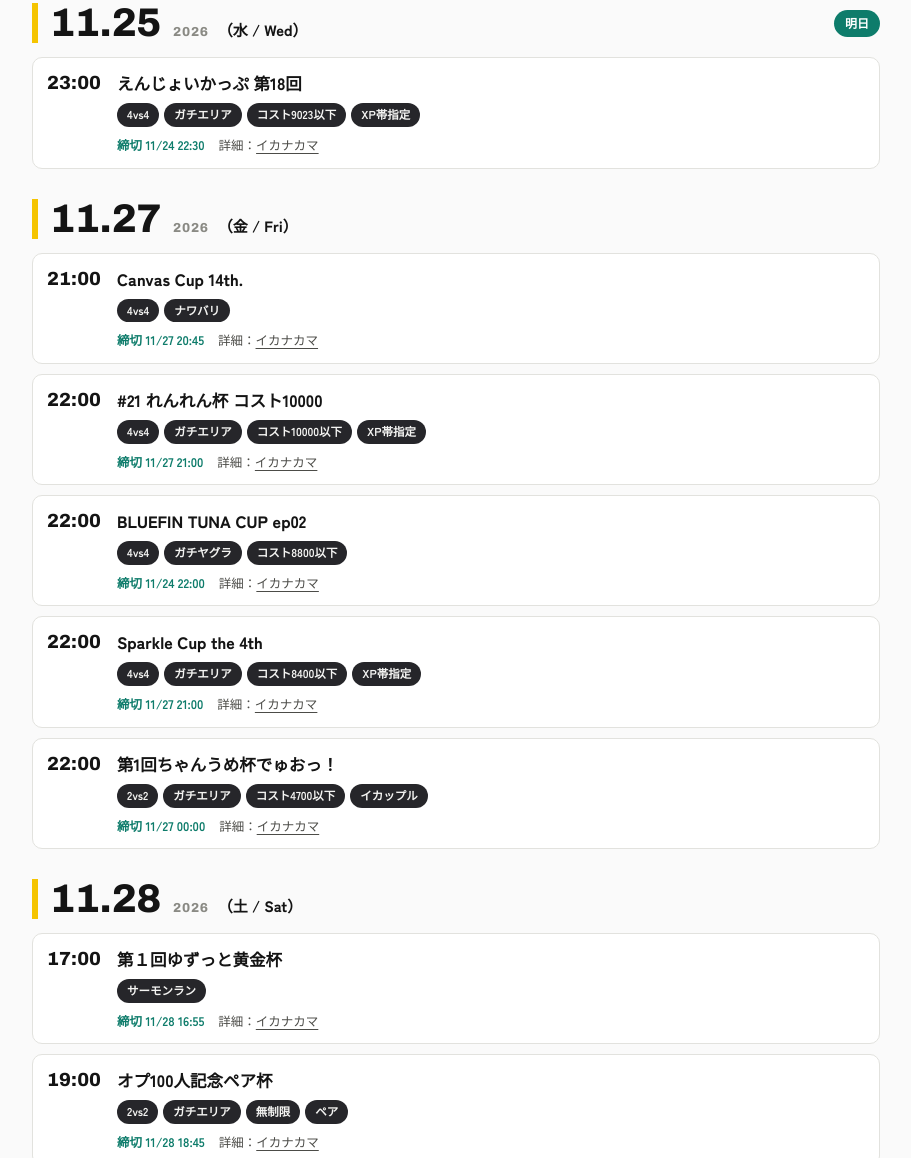
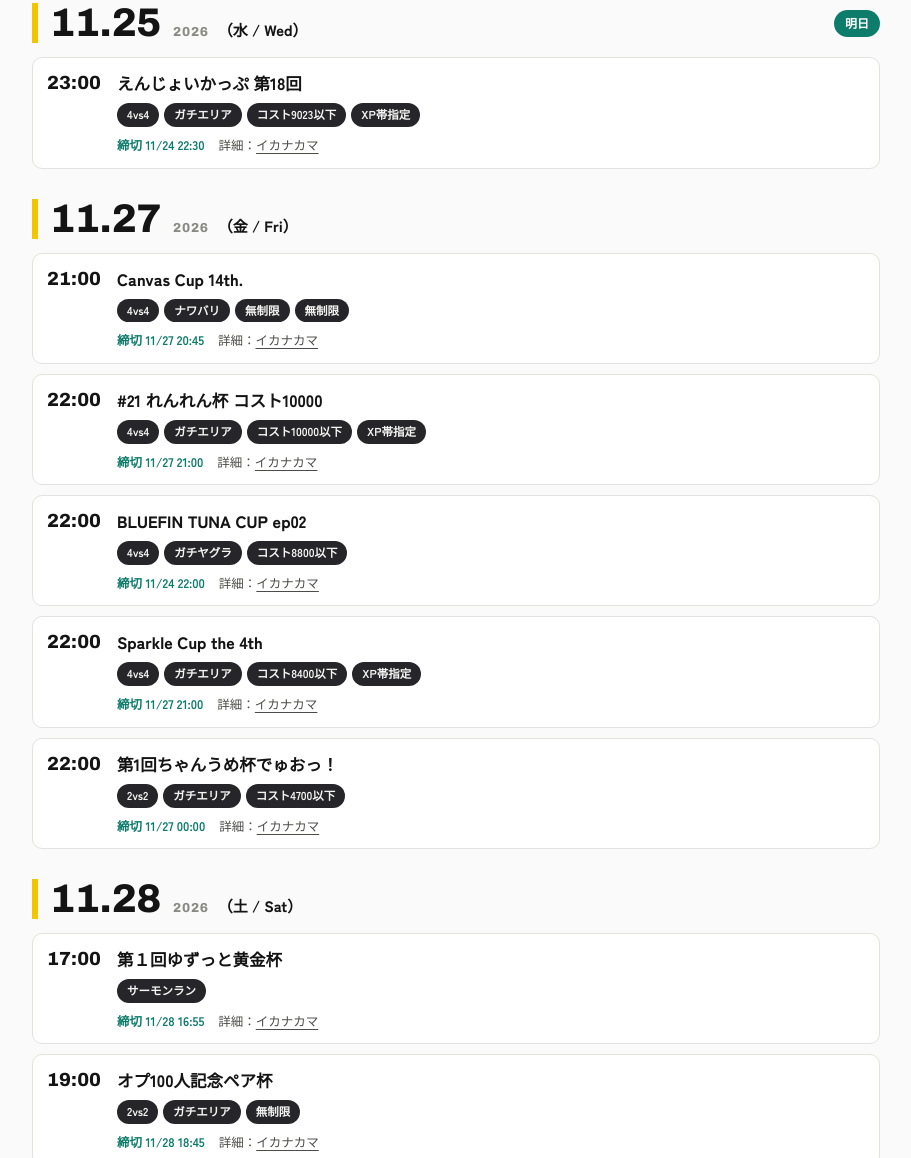
Before and after one commit to bankara-taikai/bankara-taikai.github.io, a plain HTML site: page index.html in a window 1280 px wide. Shown: the part 813-1971 px from the top of the page, without its empty margins (184-1095 px from the left). Drawn offline with Linux system fonts and the light colour scheme.

Commit message:
Revise tagging rules: unlimited, 2vs2, weapon restrictions

```diff
--- a/index.html
+++ b/index.html
@@ -315,30 +315,30 @@
     <script>
       var EVENTS = [
         {date:"2026-11-23",time:"20:00",name:"ナワバリフェス2026秋 敗者復活戦",format:"4vs4",rule:"ナワバリ",cost:"無制限",offline:false,deadline:"2026-11-23 19:45",url:"https://ikanakama.ink/events/22446",src:"イカナカマ",tags:["ナワバリ"]},
-        {date:"2026-11-23",time:"21:00",name:"第四回ひめまる杯",format:"2vs2",rule:"ガチエリア",cost:"",offline:false,deadline:"2026-11-23 20:45",url:"https://ikanakama.ink/events/22923",src:"イカナカマ",tags:["XP帯指定"]},
+        {date:"2026-11-23",time:"21:00",name:"第四回ひめまる杯",format:"2vs2",rule:"ガチエリア",cost:"",offline:false,deadline:"2026-11-23 20:45",url:"https://ikanakama.ink/events/22923",src:"イカナカマ",tags:["XP帯指定","ブキ制限"]},
         {date:"2026-11-23",time:"22:00",name:"TWI cup 10300",format:"4vs4",rule:"ガチエリア",cost:"コスト10300以下",offline:false,deadline:"2026-11-22 21:00",url:"https://ikanakama.ink/events/22768",src:"イカナカマ",tags:["コスト制","XP帯指定"]},
-        {date:"2026-11-24",time:"21:00",name:"mini＊2wins杯35",format:"2vs2",rule:"ガチエリア",cost:"無制限",offline:false,deadline:"2026-11-24 20:45",url:"https://ikanakama.ink/events/22884",src:"イカナカマ",tags:["イカップル","ブキ統一"]},
+        {date:"2026-11-24",time:"21:00",name:"mini＊2wins杯35",format:"2vs2",rule:"ガチエリア",cost:"無制限",offline:false,deadline:"2026-11-24 20:45",url:"https://ikanakama.ink/events/22884",src:"イカナカマ",tags:["ブキ統一"]},
         {date:"2026-11-24",time:"22:00",name:"ごにょ杯 コスト制エリア10800",format:"4vs4",rule:"ガチエリア",cost:"コスト10800以下",offline:false,deadline:"2026-11-24 21:45",url:"https://ikanakama.ink/events/22872",src:"イカナカマ",tags:["コスト制"]},
         {date:"2026-11-25",time:"23:00",name:"えんじょいかっぷ 第18回",format:"4vs4",rule:"ガチエリア",cost:"コスト9023以下",offline:false,deadline:"2026-11-24 22:30",url:"https://ikanakama.ink/events/22744",src:"イカナカマ",tags:["コスト制","XP帯指定"]},
-        {date:"2026-11-27",time:"21:00",name:"Canvas Cup 14th.",format:"4vs4",rule:"ナワバリ",cost:"",offline:false,deadline:"2026-11-27 20:45",url:"https://ikanakama.ink/events/22759",src:"イカナカマ",tags:["ナワバリ"]},
+        {date:"2026-11-27",time:"21:00",name:"Canvas Cup 14th.",format:"4vs4",rule:"ナワバリ",cost:"無制限",offline:false,deadline:"2026-11-27 20:45",url:"https://ikanakama.ink/events/22759",src:"イカナカマ",tags:["ナワバリ","無制限"]},
         {date:"2026-11-27",time:"22:00",name:"#21 れんれん杯 コスト10000",format:"4vs4",rule:"ガチエリア",cost:"コスト10000以下",offline:false,deadline:"2026-11-27 21:00",url:"https://ikanakama.ink/events/22680",src:"イカナカマ",tags:["コスト制","XP帯指定"]},
         {date:"2026-11-27",time:"22:00",name:"BLUEFIN TUNA CUP ep02",format:"4vs4",rule:"ガチヤグラ",cost:"コスト8800以下",offline:false,deadline:"2026-11-24 22:00",url:"https://ikanakama.ink/events/22644",src:"イカナカマ",tags:["コスト制"]},
         {date:"2026-11-27",time:"22:00",name:"Sparkle Cup the 4th",format:"4vs4",rule:"ガチエリア",cost:"コスト8400以下",offline:false,deadline:"2026-11-27 21:00",url:"https://ikanakama.ink/events/22816",src:"イカナカマ",tags:["コスト制","XP帯指定"]},
-        {date:"2026-11-27",time:"22:00",name:"第1回ちゃんうめ杯でゅおっ！",format:"2vs2",rule:"ガチエリア",cost:"コスト4700以下",offline:false,deadline:"2026-11-27 00:00",url:"https://ikanakama.ink/events/22724",src:"イカナカマ",tags:["イカップル","コスト制"]},
+        {date:"2026-11-27",time:"22:00",name:"第1回ちゃんうめ杯でゅおっ！",format:"2vs2",rule:"ガチエリア",cost:"コスト4700以下",offline:false,deadline:"2026-11-27 00:00",url:"https://ikanakama.ink/events/22724",src:"イカナカマ",tags:["コスト制"]},
         {date:"2026-11-28",time:"17:00",name:"第１回ゆずっと黄金杯",format:"",rule:"サーモンラン",cost:"",offline:false,deadline:"2026-11-28 16:55",url:"https://ikanakama.ink/events/22922",src:"イカナカマ",tags:["サーモンラン"]},
-        {date:"2026-11-28",time:"19:00",name:"オプ100人記念ペア杯",format:"2vs2",rule:"ガチエリア",cost:"無制限",offline:false,deadline:"2026-11-28 18:45",url:"https://ikanakama.ink/events/22919",src:"イカナカマ",tags:["ペア"]},
+        {date:"2026-11-28",time:"19:00",name:"オプ100人記念ペア杯",format:"2vs2",rule:"ガチエリア",cost:"無制限",offline:false,deadline:"2026-11-28 18:45",url:"https://ikanakama.ink/events/22919",src:"イカナカマ",tags:[]},
         {date:"2026-11-28",time:"20:00",name:"ナワバリフェス2026秋 王者決定戦",format:"4vs4",rule:"ナワバリ",cost:"",offline:false,deadline:"",url:"https://ikanakama.ink/events/22447",src:"イカナカマ",tags:["ナワバリ"]},
         {date:"2026-11-28",time:"20:30",name:"GranDreamCUP",format:"4vs4",rule:"ガチエリア",cost:"コスト10400以下",offline:false,deadline:"2026-11-15 00:00",url:"https://ikanakama.ink/events/22818",src:"イカナカマ",tags:["コスト制","XP帯指定","配信者限定"]},
-        {date:"2026-11-28",time:"21:00",name:"とらきん杯",format:"4vs4",rule:"ガチエリア",cost:"",offline:false,deadline:"2026-11-28 12:00",url:"https://ikanakama.ink/events/22885",src:"イカナカマ",tags:["ブキ統一"]},
+        {date:"2026-11-28",time:"21:00",name:"とらきん杯",format:"4vs4",rule:"ガチエリア",cost:"無制限",offline:false,deadline:"2026-11-28 12:00",url:"https://ikanakama.ink/events/22885",src:"イカナカマ",tags:["ブキ統一","無制限"]},
         {date:"2026-11-28",time:"22:00",name:"さざなみ杯",format:"",rule:"ガチアサリ",cost:"コスト8200未満／9500未満／10500未満（部門別）",offline:false,deadline:"2026-11-27 21:00",url:"https://ikanakama.ink/events/22619",src:"イカナカマ",tags:["女性限定","コスト制"]},
         {date:"2026-11-28",time:"22:00",name:"星屑ロンリネス杯 #3",format:"4vs4",rule:"ガチエリア",cost:"",offline:false,deadline:"2026-11-28 21:50",url:"https://ikanakama.ink/events/22754",src:"イカナカマ",tags:["パワー帯指定"]},
-        {date:"2026-11-28",time:"22:00",name:"第8回+α杯",format:"",rule:"ガチエリア",cost:"無制限",offline:false,deadline:"2026-11-28 19:00",url:"https://ikanakama.ink/events/22639",src:"イカナカマ",tags:["XP帯指定"]},
+        {date:"2026-11-28",time:"22:00",name:"第8回+α杯",format:"",rule:"ガチエリア",cost:"",offline:false,deadline:"2026-11-28 19:00",url:"https://ikanakama.ink/events/22639",src:"イカナカマ",tags:["XP帯指定"]},
         {date:"2026-11-29",time:"10:30",name:"しらおかGO! #4",format:"4vs4",rule:"ナワバリ",cost:"",offline:true,deadline:"",url:"https://www.instagram.com/p/Df9lPKVvGRu/",src:"Instagram",tags:["オフライン","ナワバリ"]},
         {date:"2026-11-29",time:"21:00",name:"IGL杯 5人制大会",format:"5人制",rule:"ガチエリア",cost:"コスト11400以下",offline:false,deadline:"2026-11-29 20:30",url:"https://ikanakama.ink/events/22664",src:"イカナカマ",tags:["コスト制","XP帯指定"]},
-        {date:"2026-11-29",time:"21:00",name:"あいざっくイカップル",format:"2vs2",rule:"ガチエリア",cost:"無制限",offline:false,deadline:"2026-11-29 20:45",url:"https://ikanakama.ink/events/22484",src:"イカナカマ",tags:["イカップル"]},
+        {date:"2026-11-29",time:"21:00",name:"あいざっくイカップル",format:"2vs2",rule:"ガチエリア",cost:"無制限",offline:false,deadline:"2026-11-29 20:45",url:"https://ikanakama.ink/events/22484",src:"イカナカマ",tags:[]},
         {date:"2026-11-29",time:"21:00",name:"あそびばVSリスナー",format:"",rule:"ナワバリ",cost:"",offline:false,deadline:"",url:"https://www.instagram.com/p/DgD1edjSawK/",src:"Instagram",tags:["ナワバリ"]},
-        {date:"2026-11-29",time:"21:00",name:"第16回 みもペア鮭杯",format:"2vs2",rule:"サーモンラン",cost:"",offline:false,deadline:"2026-11-29 20:45",url:"https://ikanakama.ink/events/22786",src:"イカナカマ",tags:["ペア","サーモンラン"]},
-        {date:"2026-11-29",time:"21:00",name:"第三回あるっぷる杯",format:"2vs2",rule:"ガチエリア",cost:"",offline:false,deadline:"2026-11-28 23:59",url:"https://ikanakama.ink/events/22793",src:"イカナカマ",tags:["ペア"]},
+        {date:"2026-11-29",time:"21:00",name:"第16回 みもペア鮭杯",format:"2vs2",rule:"サーモンラン",cost:"",offline:false,deadline:"2026-11-29 20:45",url:"https://ikanakama.ink/events/22786",src:"イカナカマ",tags:["サーモンラン"]},
+        {date:"2026-11-29",time:"21:00",name:"第三回あるっぷる杯",format:"2vs2",rule:"ガチエリア",cost:"無制限",offline:false,deadline:"2026-11-28 23:59",url:"https://ikanakama.ink/events/22793",src:"イカナカマ",tags:["2vs2","無制限"]},
         {date:"2026-11-30",time:"22:00",name:"ごにょ杯 ナワバリ #20",format:"",rule:"ナワバリ",cost:"",offline:false,deadline:"2026-11-30 21:45",url:"https://ikanakama.ink/events/22886",src:"イカナカマ",tags:["ナワバリ"]},
         {date:"2026-12-04",time:"21:00",name:"あにゃむす杯",format:"4vs4",rule:"ナワバリ",cost:"",offline:false,deadline:"2026-12-04 21:00",url:"https://ikanakama.ink/events/22736",src:"イカナカマ",tags:["ナワバリ"]},
         {date:"2026-12-05",time:"12:00",name:"AREA CUP Live!",format:"4vs4",rule:"ガチエリア",cost:"無制限",offline:true,deadline:"2026-10-31 23:59",url:"https://ikanakama.ink/events/20906",src:"イカナカマ",tags:["オフライン"]},
@@ -374,7 +374,7 @@
         {date:"2026-12-19",time:"21:00",name:"EMBLEMS-HOPES- #4",format:"4vs4",rule:"ナワバリ／ガチエリア／ガチヤグラ／ガチホコ／ガチアサリ",cost:"コスト10500以下",offline:false,deadline:"2026-12-19 20:30",url:"https://ikanakama.ink/events/22868",src:"イカナカマ",tags:["コスト制"]},
         {date:"2026-12-19",time:"21:00",name:"Queens cup",format:"4vs4",rule:"ガチエリア",cost:"",offline:false,deadline:"2026-12-18 23:59",url:"https://ikanakama.ink/events/22832",src:"イカナカマ",tags:["女性限定"]},
         {date:"2026-12-19",time:"21:00",name:"「冥」「冥」ナモCUP",format:"4vs4",rule:"ガチエリア",cost:"",offline:false,deadline:"2026-12-18 23:45",url:"https://ikanakama.ink/events/22797",src:"イカナカマ",tags:["ブキ統一"]},
-        {date:"2026-12-19",time:"21:00",name:"第4回 まなみ杯",format:"4vs4",rule:"",cost:"コスト10900以下",offline:false,deadline:"2026-12-19 20:30",url:"https://ikanakama.ink/events/22314",src:"イカナカマ",tags:["コスト制","XP帯指定"]},
+        {date:"2026-12-19",time:"21:00",name:"第4回 まなみ杯",format:"4vs4",rule:"",cost:"コスト10900以下",offline:false,deadline:"2026-12-19 20:30",url:"https://ikanakama.ink/events/22314",src:"イカナカマ",tags:["コスト制","XP帯指定","ブキ制限"]},
         {date:"2026-12-19",time:"22:00",name:"ちゃんうめ杯vol.3",format:"",rule:"ガチエリア",cost:"コスト9100以下",offline:false,deadline:"2026-12-18 00:00",url:"https://ikanakama.ink/events/22881",src:"イカナカマ",tags:["コスト制"]},
         {date:"2026-12-19",time:"22:00",name:"コスト7800！さあみんなでバトル祭りだー！！",format:"3vs3",rule:"ガチヤグラ",cost:"コスト7800以下",offline:false,deadline:"2026-12-18 23:00",url:"https://ikanakama.ink/events/22862",src:"イカナカマ",tags:["コスト制"]},
         {date:"2026-12-19",time:"22:00",name:"第2回ニワトリ杯 7500",format:"4vs4",rule:"ガチエリア",cost:"コスト7500以下",offline:false,deadline:"2026-12-18 22:00",url:"https://ikanakama.ink/events/22748",src:"イカナカマ",tags:["コスト制"]},
@@ -385,7 +385,7 @@
         {date:"2026-12-21",time:"22:00",name:"第7回りるりる杯",format:"4vs4",rule:"ガチエリア",cost:"無制限",offline:false,deadline:"2026-12-21 21:45",url:"https://ikanakama.ink/events/22475",src:"イカナカマ",tags:[]},
         {date:"2026-12-23",time:"21:00",name:"ちあっぷる杯ｰコスト10800",format:"4vs4",rule:"ガチエリア",cost:"コスト10800以下",offline:false,deadline:"2026-12-23 20:15",url:"https://ikanakama.ink/events/22873",src:"イカナカマ",tags:["コスト制"]},
         {date:"2026-12-24",time:"21:00",name:"クリスマス記念タイマン杯",format:"1vs1",rule:"ガチヤグラ",cost:"",offline:false,deadline:"2026-12-24 20:55",url:"https://ikanakama.ink/events/22693",src:"イカナカマ",tags:["タイマン"]},
-        {date:"2026-12-24",time:"21:00",name:"第10回2wins杯（仮）",format:"2vs2",rule:"",cost:"",offline:false,deadline:"2026-12-24 20:00",url:"https://ikanakama.ink/events/22783",src:"イカナカマ",tags:["男女限定","ブキ統一","イカップル"]},
+        {date:"2026-12-24",time:"21:00",name:"第10回2wins杯（仮）",format:"2vs2",rule:"",cost:"",offline:false,deadline:"2026-12-24 20:00",url:"https://ikanakama.ink/events/22783",src:"イカナカマ",tags:["男女限定","ブキ統一"]},
         {date:"2026-12-25",time:"21:00",name:"第2回りちっぷる杯",format:"2vs2",rule:"ガチヤグラ",cost:"無制限",offline:false,deadline:"2026-12-25 20:15",url:"https://ikanakama.ink/events/22814",src:"イカナカマ",tags:[]},
         {date:"2026-12-26",time:"13:00",name:"Salmon Party！mini #2",format:"",rule:"サーモンラン",cost:"",offline:true,deadline:"2026-12-25 12:00",url:"https://ikanakama.ink/events/22480",src:"イカナカマ",tags:["サーモンラン","オフライン"]},
         {date:"2026-12-26",time:"21:00",name:"EMBLEMS-HOPES- #5",format:"4vs4",rule:"ナワバリ／ガチエリア／ガチヤグラ／ガチホコ／ガチアサリ",cost:"コスト10500以下",offline:false,deadline:"2026-12-26 20:30",url:"https://ikanakama.ink/events/22869",src:"イカナカマ",tags:["コスト制"]},
@@ -631,26 +631,81 @@
         });
       }
 
+      function safeUrl(u) {
+        try {
+          var p = new URL(u);
+          return (p.protocol === "https:" || p.protocol === "http:") ? u : "#";
+        } catch (e) { return "#"; }
+      }
+
       function eventEl(ev, now) {
         var li = document.createElement("li");
         li.className = "event" + (evDateTime(ev) < now ? " past" : "");
+
+        var timeDiv = document.createElement("div");
+        timeDiv.className = "time num";
+        if (ev.time) {
+          timeDiv.textContent = ev.time;
+        } else {
+          var tbd = document.createElement("span");
+          tbd.className = "tbd";
+          tbd.textContent = "時刻未定";
+          timeDiv.appendChild(tbd);
+        }
+        li.appendChild(timeDiv);
+
+        var body = document.createElement("div");
+        var h3 = document.createElement("h3");
+        var a = document.createElement("a");
+        a.href = safeUrl(ev.url);
+        a.target = "_blank";
+        a.rel = "noopener";
+        a.textContent = ev.name;
+        h3.appendChild(a);
+        body.appendChild(h3);
+
+        var tagList = displayTags(ev);
+        if (tagList.length || ev.offline) {
+          var tagsDiv = document.createElement("div");
+          tagsDiv.className = "tags";
+          tagList.forEach(function (t) {
+            var s = document.createElement("span");
+            s.className = "tag";
+            s.textContent = t;
+            tagsDiv.appendChild(s);
+          });
+          if (ev.offline) {
+            var os = document.createElement("span");
+            os.className = "tag offline";
+            os.textContent = "オフライン";
+            tagsDiv.appendChild(os);
+          }
+          body.appendChild(tagsDiv);
+        }
+
+        var meta = document.createElement("div");
+        meta.className = "meta";
         var dl = evDeadline(ev);
-        var dlHtml = "";
         if (dl) {
           var closed = dl < now;
-          dlHtml = '<span class="dl ' + (closed ? "closed" : "open") + '">締切 ' + fmtDL(ev) + (closed ? "（終了）" : "") + "</span>";
+          var dlSpan = document.createElement("span");
+          dlSpan.className = "dl " + (closed ? "closed" : "open");
+          dlSpan.textContent = "締切 " + fmtDL(ev) + (closed ? "（終了）" : "");
+          meta.appendChild(dlSpan);
         }
-        var tags = displayTags(ev).map(function (t) { return '<span class="tag">' + t + "</span>"; }).join("");
-        if (ev.offline) tags += '<span class="tag offline">オフライン</span>';
-        li.innerHTML =
-          '<div class="time num">' + (ev.time ? ev.time : '<span class="tbd">時刻未定</span>') + "</div>" +
-          "<div>" +
-            '<h3><a href="' + ev.url + '" target="_blank" rel="noopener">' + ev.name + "</a></h3>" +
-            (tags ? '<div class="tags">' + tags + "</div>" : "") +
-            '<div class="meta">' + dlHtml +
-              '<span class="src">詳細：<a href="' + ev.url + '" target="_blank" rel="noopener">' + ev.src + "</a></span>" +
-            "</div>" +
-          "</div>";
+        var srcSpan = document.createElement("span");
+        srcSpan.className = "src";
+        srcSpan.appendChild(document.createTextNode("詳細："));
+        var sa = document.createElement("a");
+        sa.href = safeUrl(ev.url);
+        sa.target = "_blank";
+        sa.rel = "noopener";
+        sa.textContent = ev.src;
+        srcSpan.appendChild(sa);
+        meta.appendChild(srcSpan);
+        body.appendChild(meta);
+
+        li.appendChild(body);
         return li;
       }
 
```
